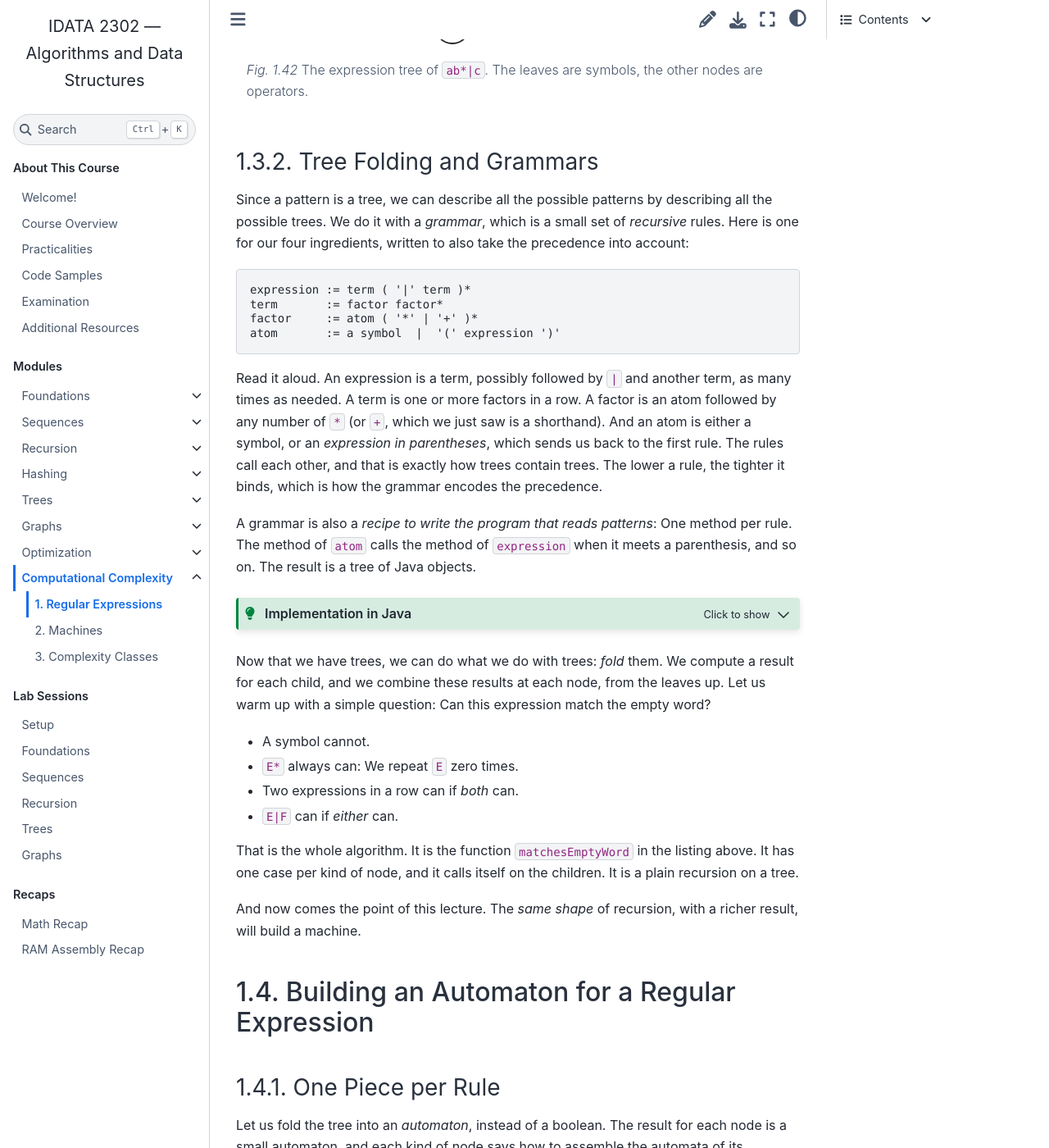
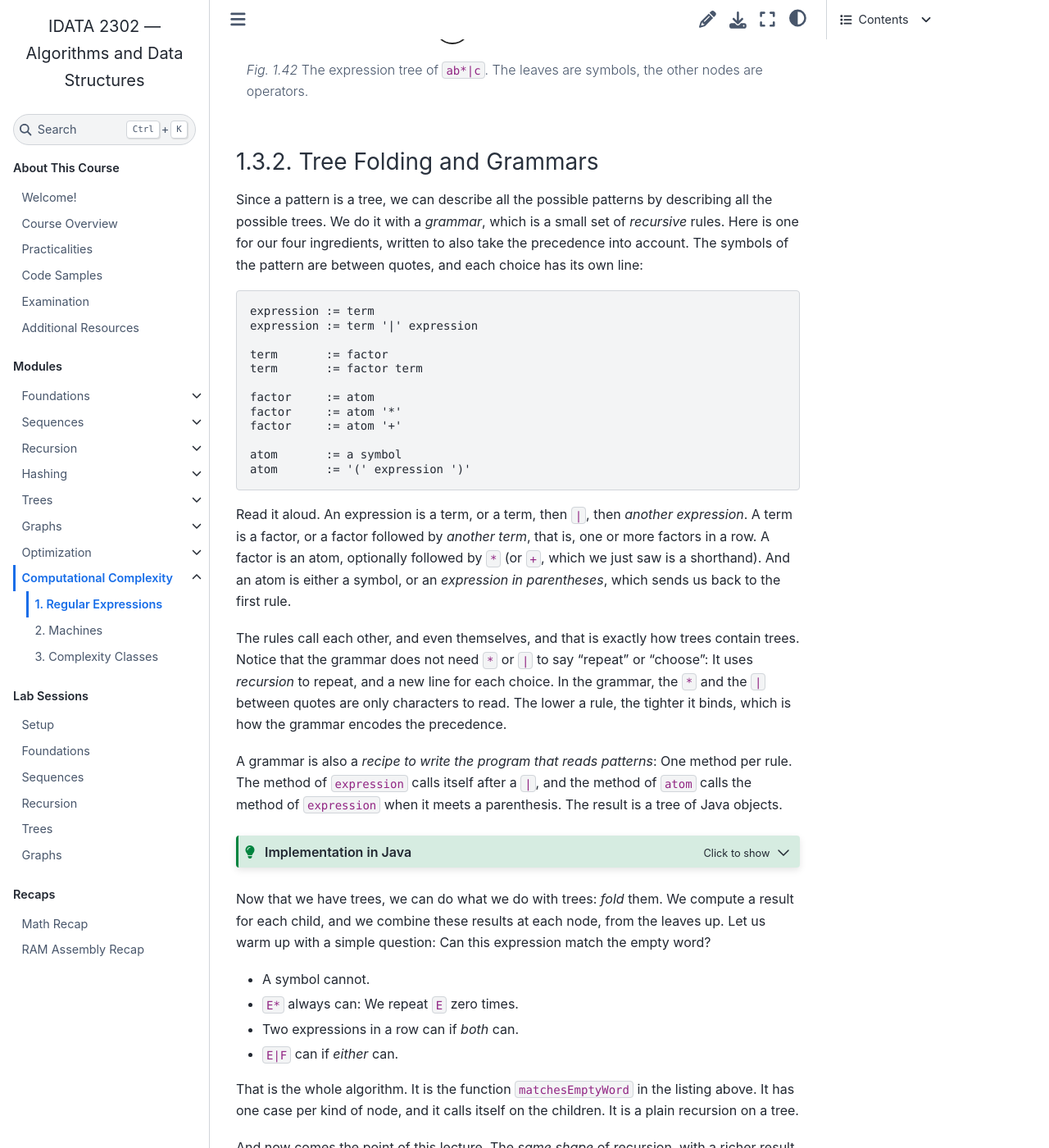
Before and after one commit to fchauvel/ntnu-idata2302-website, a Sphinx documentation site: the page built from source/theory/regex/index.rst, in a window 1280 px wide and 1400 px high, scrolled down 4731 px. Shown: the whole window at 82% size. Built offline with Sphinx 7.4.7 and the Sphinx Book theme 1.1.4, drawn with Linux system fonts in a browser that asks for light colours.

Commit message:
content: write the grammar of patterns with recursion
The symbols * and | are only symbols of the patterns, never a notation of the
grammar, so that students do not meet one symbol with two meanings.

Co-Authored-By: Claude Sonnet 5.5 <noreply@anthropic.com>

```diff
--- a/source/theory/regex/index.rst
+++ b/source/theory/regex/index.rst
@@ -221,28 +221,41 @@ Tree Folding and Grammars
 
 Since a pattern is a tree, we can describe all the possible patterns by
 describing all the possible trees. We do it with a *grammar*, which is a
-small set of *recursive* rules. Here is one for our four ingredients,
-written to also take the precedence into account:
+small set of *recursive* rules. Here is one for our four ingredients, written to
+also take the precedence into account. The symbols of the pattern are between quotes,
+and each choice has its own line:
 
 .. code-block:: text
 
-   expression := term ( '|' term )*
-   term       := factor factor*
-   factor     := atom ( '*' | '+' )*
-   atom       := a symbol  |  '(' expression ')'
+   expression := term
+   expression := term '|' expression
 
-Read it aloud. An expression is a term, possibly followed by ``|`` and
-another term, as many times as needed. A term is one or more factors in
-a row. A factor is an atom followed by any number of ``*`` (or ``+``, which we just saw is a shorthand). And an atom
-is either a symbol, or an *expression in parentheses*, which sends us
-back to the first rule. The rules call each other, and that is exactly how
-trees contain trees. The lower a rule, the tighter it binds, which is how
-the grammar encodes the precedence.
+   term       := factor
+   term       := factor term
+
+   factor     := atom
+   factor     := atom '*'
+   factor     := atom '+'
+
+   atom       := a symbol
+   atom       := '(' expression ')'
+
+Read it aloud. An expression is a term, or a term, then ``|``, then *another
+expression*. A term is a factor, or a factor followed by *another term*, that is, one
+or more factors in a row. A factor is an atom, optionally followed by ``*`` (or
+``+``, which we just saw is a shorthand). And an atom is either a symbol, or an
+*expression in parentheses*, which sends us back to the first rule.
+
+The rules call each other, and even themselves, and that is exactly how trees contain
+trees. Notice that the grammar does not need ``*`` or ``|`` to say "repeat" or "choose":
+It uses *recursion* to repeat, and a new line for each choice. In the grammar, the ``*``
+and the ``|`` between quotes are only characters to read. The lower a rule, the
+tighter it binds, which is how the grammar encodes the precedence.
 
 A grammar is also a *recipe to write the program that reads patterns*:
-One method per rule. The method of ``atom`` calls the method of
-``expression`` when it meets a parenthesis, and so on. The result is a
-tree of Java objects.
+One method per rule. The method of ``expression`` calls itself after a ``|``, and
+the method of ``atom`` calls the method of ``expression`` when it meets a
+parenthesis. The result is a tree of Java objects.
 
 .. admonition:: Implementation in Java
    :class: hint, dropdown
@@ -300,15 +313,25 @@ tree of Java objects.
 
    .. code-block:: java
 
-      // One method per rule of the grammar:
+      // One method per rule of the grammar. Each choice has its own line, and the
+      // symbols of the pattern are between quotes:
       //
-      //   expression := term ( '|' term )*
-      //   term       := factor factor*
-      //   factor     := atom ( '*' | '+' )*
-      //   atom       := a symbol | '(' expression ')'
+      //   expression  :=  term
+      //   expression  :=  term '|' expression
       //
-      // The rules call each other just like the nodes of the tree contain each other.
-      // The lower a rule is, the tighter it binds: this is the operator precedence.
+      //   term        :=  factor
+      //   term        :=  factor term
+      //
+      //   factor      :=  atom
+      //   factor      :=  atom '*'
+      //   factor      :=  atom '+'
+      //
+      //   atom        :=  a symbol
+      //   atom        :=  '(' expression ')'
+      //
+      // The rules call each other, and even themselves, just like the nodes of the
+      // tree contain each other. The lower a rule is, the tighter it binds: this is
+      // the operator precedence.
       //
       // The wildcard '+' brings no new kind of node: "E+" is read as "EE*".
       class RegexParser {
@@ -329,33 +352,33 @@ tree of Java objects.
           }
 
           private Regex expression() {
-              var result = term();
-              while (hasNext() && peek() == '|') {
+              var first = term();
+              if (hasNext() && peek() == '|') {
                   position++;
-                  result = new Regex.Or(result, term());
+                  return new Regex.Or(first, expression());
               }
-              return result;
+              return first;
           }
 
           private Regex term() {
-              var result = factor();
-              while (hasNext() && peek() != '|' && peek() != ')') {
-                  result = new Regex.Then(result, factor());
+              var first = factor();
+              if (hasNext() && peek() != '|' && peek() != ')') {
+                  return new Regex.Then(first, term());
               }
-              return result;
+              return first;
           }
 
           private Regex factor() {
-              var result = atom();
-              while (hasNext() && (peek() == '*' || peek() == '+')) {
-                  if (peek() == '*') {
-                      result = new Regex.Star(result);
-                  } else {
-                      result = new Regex.Then(result, new Regex.Star(result));
-                  }
+              var inner = atom();
+              if (hasNext() && peek() == '*') {
                   position++;
+                  return new Regex.Star(inner);
               }
-              return result;
+              if (hasNext() && peek() == '+') {
+                  position++;
+                  return new Regex.Then(inner, new Regex.Star(inner));
+              }
+              return inner;
           }
 
           private Regex atom() {
```
